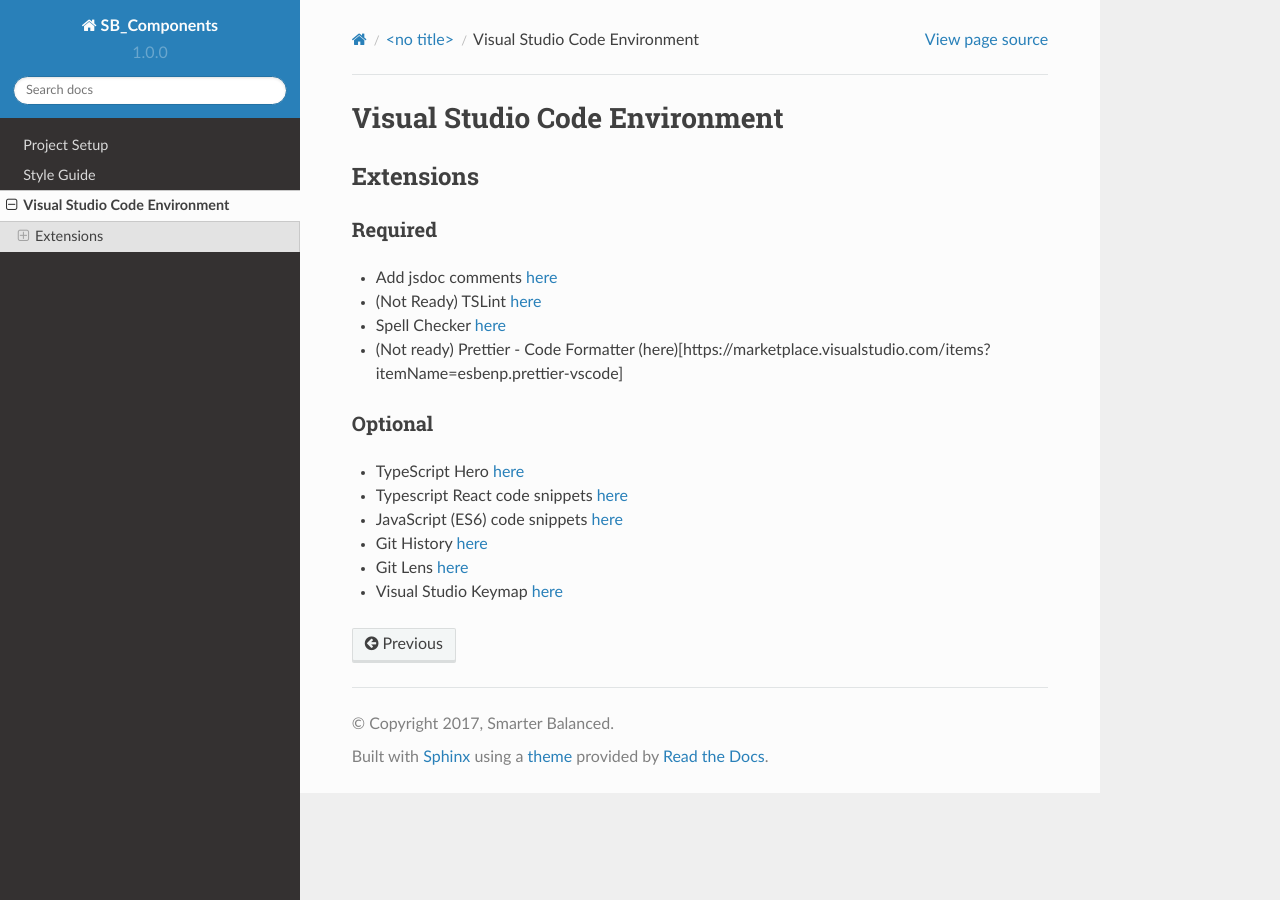
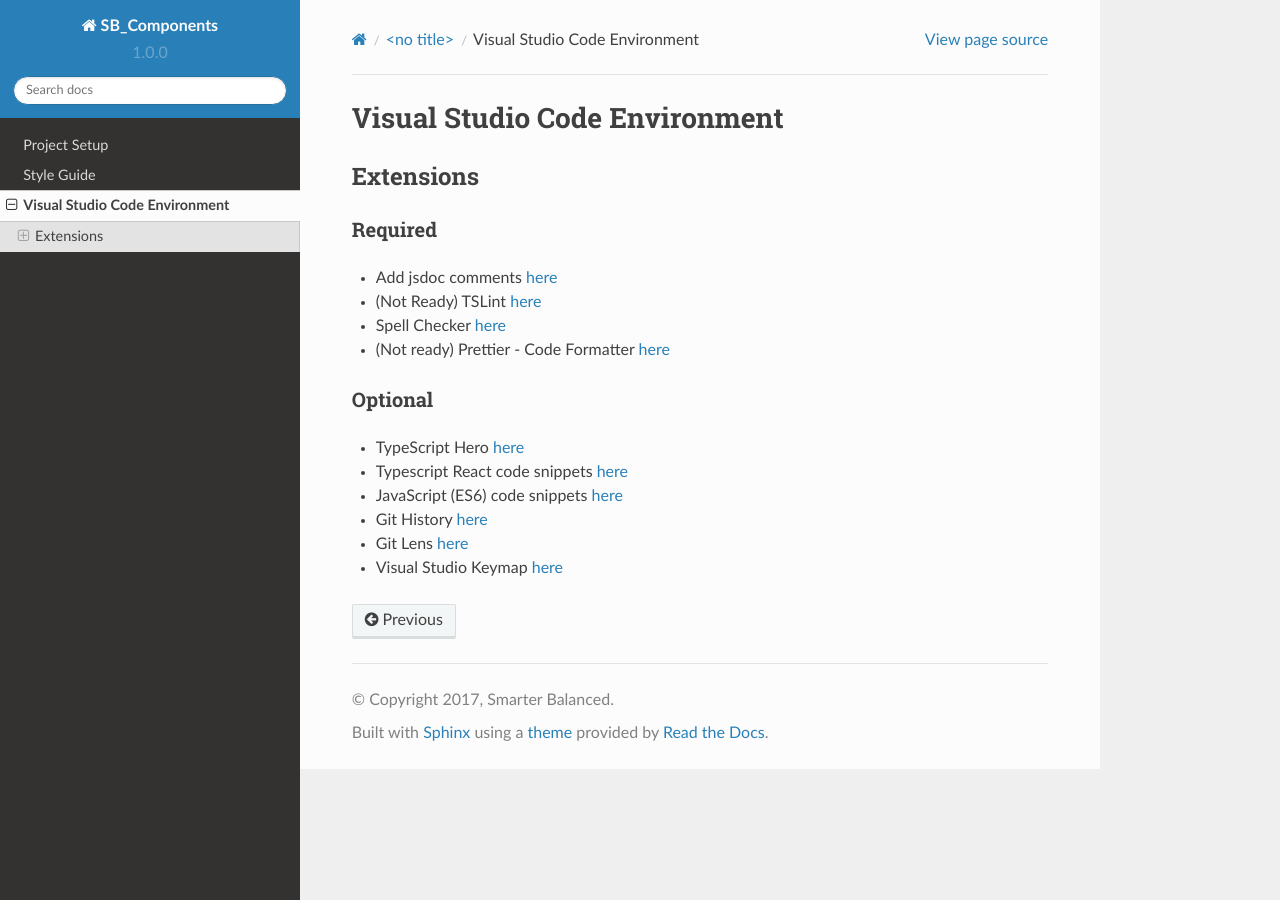
Before and after one commit to osu-cass/sb-components, a Sphinx documentation site: the page built from docs/source/dev/VsCode.md, in a window 1280 px wide. Built offline with Sphinx 7.4.7 and the Read the Docs theme 2.0.0, drawn with Linux system fonts in a browser that asks for light colours; formulas are drawn with MathJax 3.

Commit message:
fixed md conflict

```diff
--- a/docs/source/dev/VsCode.md
+++ b/docs/source/dev/VsCode.md
@@ -3,10 +3,14 @@
 ## Extensions
 
 ### Required
+
 * Add jsdoc comments [here](https://marketplace.visualstudio.com/items?itemName=stevencl.addDocComments)
+
 * (Not Ready) TSLint [here](https://marketplace.visualstudio.com/items?itemName=eg2.tslint)
+
 * Spell Checker [here](https://marketplace.visualstudio.com/items?itemName=streetsidesoftware.code-spell-checker)
-* (Not ready) Prettier - Code Formatter (here)[https://marketplace.visualstudio.com/items?itemName=esbenp.prettier-vscode]
+
+* (Not ready) Prettier - Code Formatter [here](https://marketplace.visualstudio.com/items?itemName=esbenp.prettier-vscode)
 
 ### Optional
 
```
